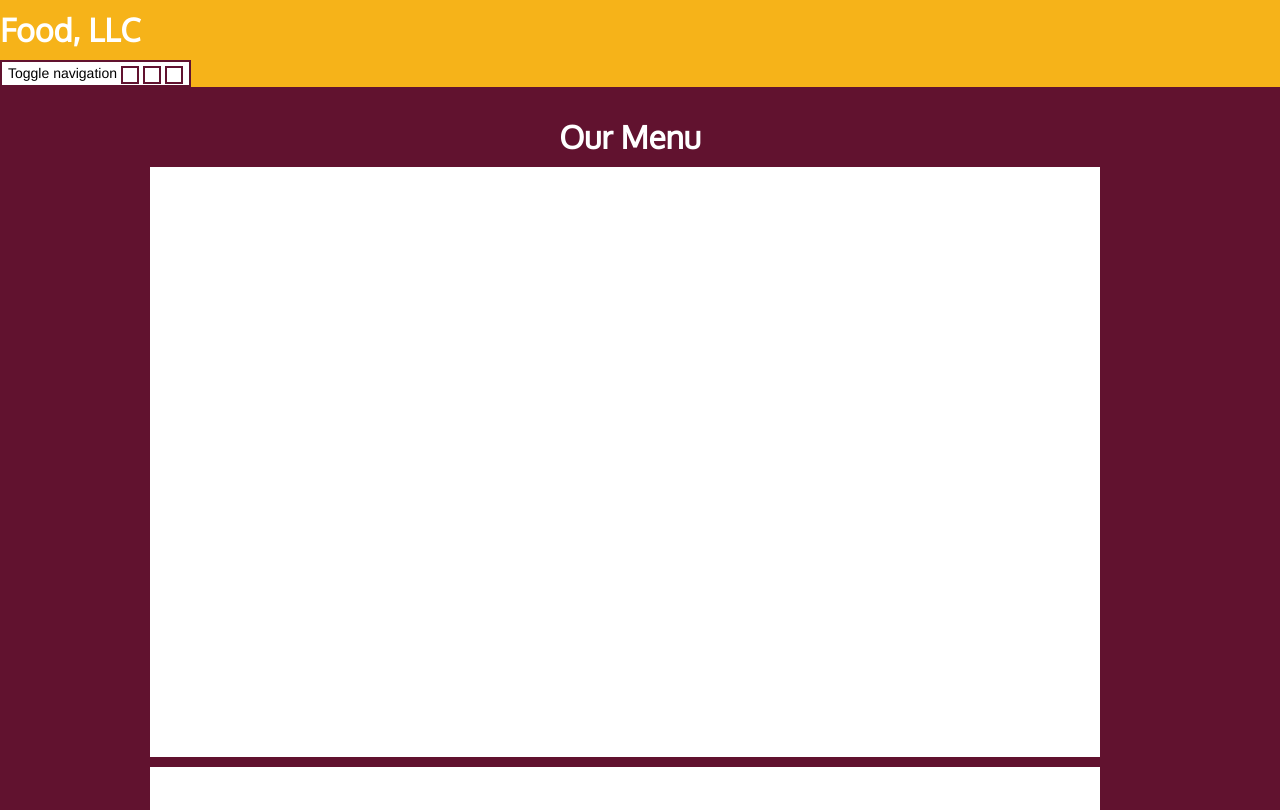
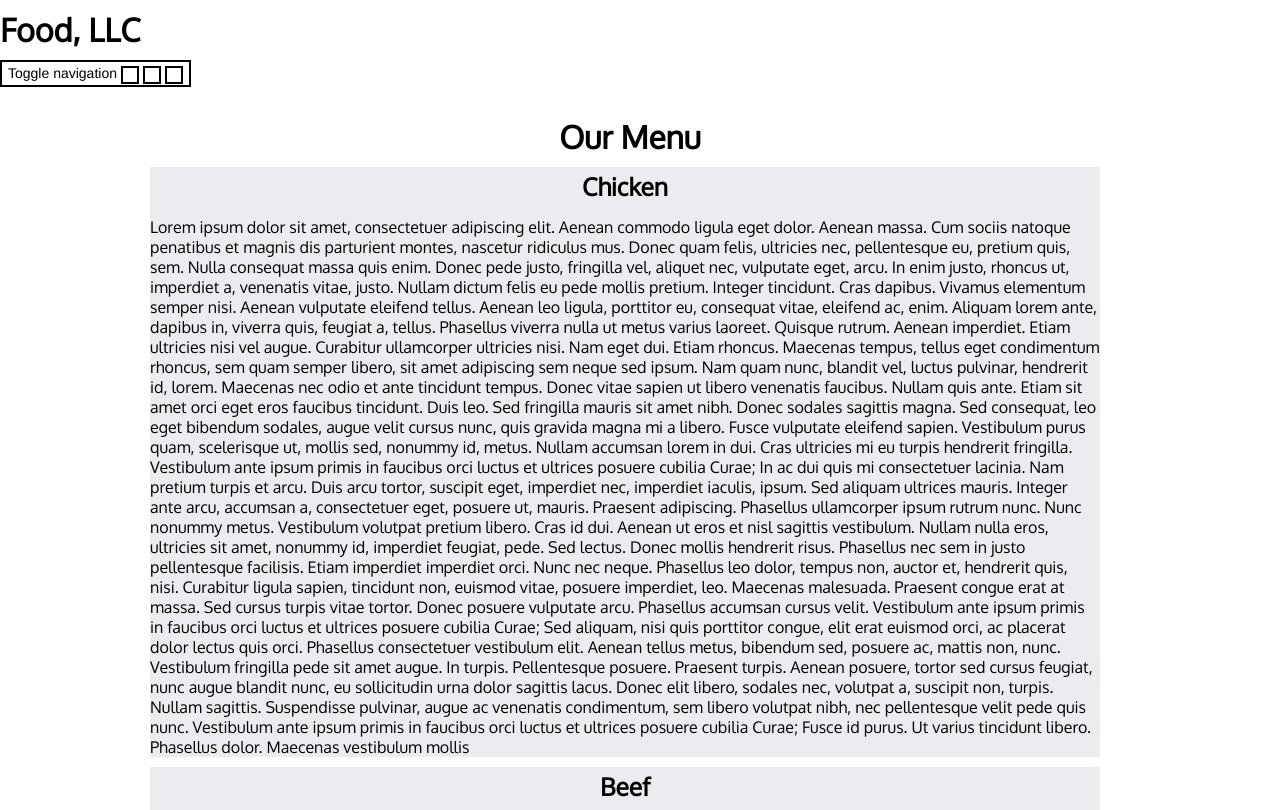
Before and after one commit to mteverestego/module3-solution, a plain HTML site: page index.html in a window 1280 px wide. Shown: the top 810 px of the page. Drawn offline with nearby package versions, Linux system fonts and the light colour scheme; files that its build step writes are made by us from their sources.

Commit message:
Update module3.css

```diff
--- a/module3.css
+++ b/module3.css
@@ -1,19 +1,19 @@
 body {
-  background-color: #61122f;
-  color: #fff;
+  background-color: #ffffff;
+  color: #000000;
   font-size: 16px;
   font-family: 'Oxygen', sans-serif;
 }
 
 #header-nav {
-  background-color: #f6b319;
+  background-color: #ffffff;
   border-radius: 0;
   border: 0;
 }
 
 .navbar-default .navbar-brand {
   font-size: 2em;
-  color: #ffffff;
+  color: #000000;
 }
 
 .navbar-default .navbar-collapse {
@@ -30,16 +30,16 @@ body {
 }
 
 #nav-list a:hover {
-  background: #e7e7e7;
+  background: #ebecf0;
 }
 
 .navbar-header button.navbar-toggle, .navbar-header .icon-bar {
-  border: 2px solid #61122f;
+  border: 2px solid #000000;
   background: #ffffff;
 }
 
 .section-background-color {
-  background-color: #ffffff;
+  background-color: #ebecf0;
 }
 
 #chicken {
```
